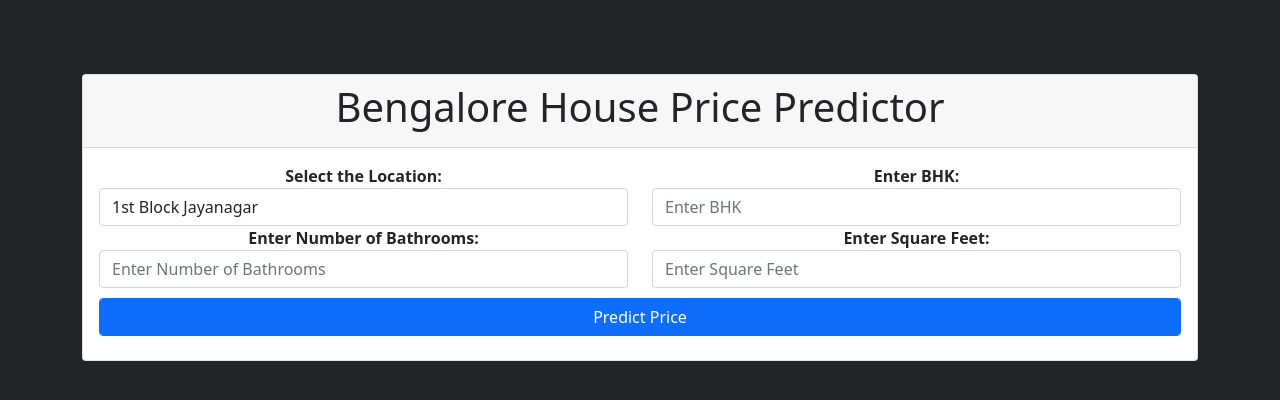
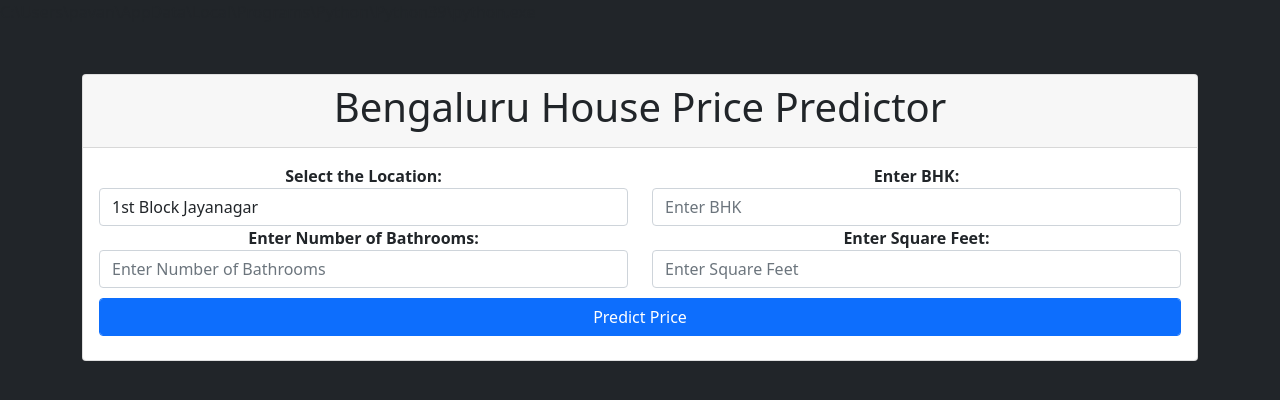
Before and after one commit to PavanChikkodikar/Bengaluru-House-Price-Prediction, a Flask app: page / in a window 1280 px wide. Shown: the top 400 px of the page. Run offline with Flask 2, Linux system fonts and the light colour scheme; parts of the project's set-up code (start-up, migrations or seed data) failed here and were passed over; some libraries are stand-ins or nearby versions.

Commit message:
Second Commit

```diff
--- a/templates/index.html
+++ b/templates/index.html
@@ -15,7 +15,7 @@ C:\Users\pavan\AppData\Local\Programs\Python\Python39\python.exe
   <div class="'row">
     <div class="card" style="width: 100%; height: 100%; margin-top: 50px">
       <div class="card-header" style="text-align: center">
-        <h1>Bengalore House Price Predictor</h1>
+        <h1>Bengaluru House Price Predictor</h1>
       </div>
       <div class="card-body">
         <form method="post"  accept-charset="utf-8">
@@ -31,16 +31,19 @@ C:\Users\pavan\AppData\Local\Programs\Python\Python39\python.exe
               </select>
             </div>
 
+
             <div class="col-md-6 form-group" style="text-align: center">
               <label><b>Enter BHK:</b></label>
               <input type="text" class="form-control" id="bhk" name="bhk" placeholder="Enter BHK">
             </div>
 
 
+
             <div class="col-md-6 form-group" style="text-align: center">
               <label><b>Enter Number of Bathrooms:</b></label>
               <input type="text" class="form-control" id="bath" name="bath" placeholder="Enter Number of Bathrooms">
             </div>
+
 
 
             <div class="col-md-6 form-group" style="text-align: center">
@@ -65,6 +68,7 @@ C:\Users\pavan\AppData\Local\Programs\Python\Python39\python.exe
     </div>
   </div>
 </div>
+
 
 <script>
 
@@ -94,6 +98,7 @@ C:\Users\pavan\AppData\Local\Programs\Python\Python39\python.exe
 
 </script>
 
+
     <!-- Optional JavaScript; choose one of the two! -->
 
     <!-- Option 1: Bootstrap Bundle with Popper -->
```
